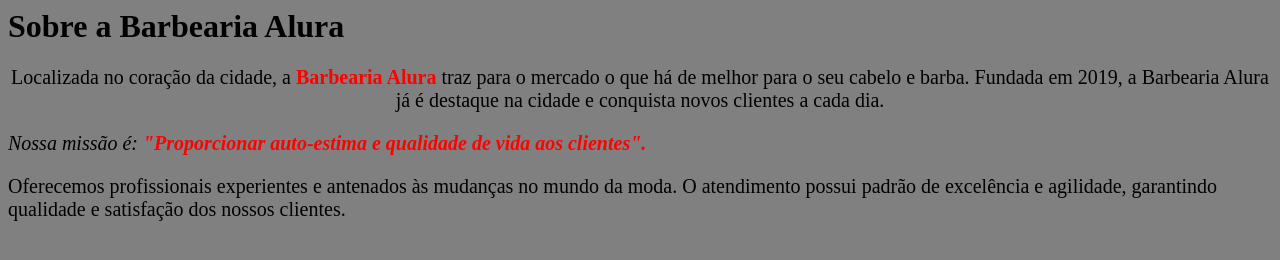
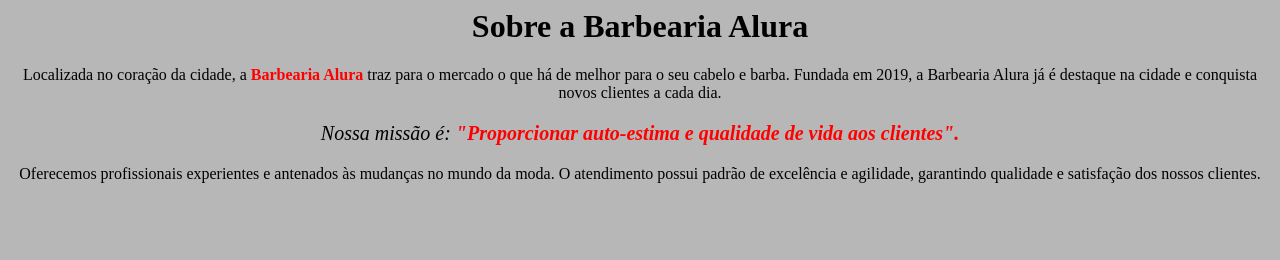
Before and after one commit to marcelopaludetto/live-html-css, a plain HTML site: page src/index.html in a window 1280 px wide. Drawn offline with Linux system fonts and the light colour scheme.

Commit message:
aula 13 rco

```diff
--- a/src/index.html
+++ b/src/index.html
@@ -3,16 +3,11 @@
   <title> Barbearia Alura </title>
   <link rel="stylesheet" href="style.css">
 </head>
-<style>
-  p{
-    font-size:20px;
-  }
-</style>
 
 <body>
 <h1> Sobre a Barbearia Alura </h1>
 
-<p style="text-align:center">Localizada no coração da cidade, a <strong> Barbearia Alura </strong> traz para o mercado o que há de melhor para o seu cabelo e barba. Fundada em 2019, a Barbearia Alura já é destaque na cidade e conquista novos clientes a cada dia.</p>
+<p>Localizada no coração da cidade, a <strong> Barbearia Alura </strong> traz para o mercado o que há de melhor para o seu cabelo e barba. Fundada em 2019, a Barbearia Alura já é destaque na cidade e conquista novos clientes a cada dia.</p>
 
 <p style="font-size:20px"><em>Nossa missão é: <strong>"Proporcionar auto-estima e qualidade de vida aos clientes".</em></strong></p>
 
--- a/src/style.css
+++ b/src/style.css
@@ -1,7 +1,17 @@
 strong{
-  color:red;
+
+  color: #FF0000;
 }
 
 body{
-  background: gray;
+  background: #b7b7b7;
 }
+
+p {
+	text-align:center;
+}
+
+h1{
+	text-align: center;
+
+ }
```
Also changed, not shown: src/banner.jpg (added).
